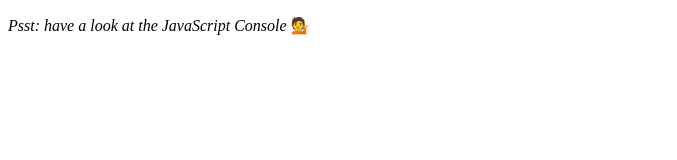
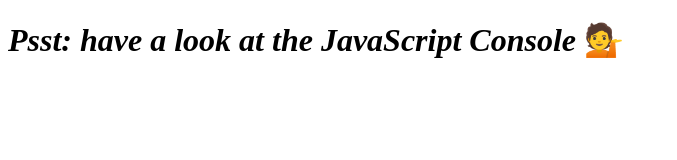
Before and after one commit to newlomar/array-cardio-day-1, a plain HTML site: page index.html in a window 1280 px wide. Shown: the whole page, without its empty margins (0-677 px from the left). Drawn offline with Linux system fonts and the light colour scheme.

Commit message:
changing html message tag from p to h1

```diff
--- a/index.html
+++ b/index.html
@@ -5,7 +5,7 @@
   <title>Array Cardio 💪</title>
 </head>
 <body>
-  <p><em>Psst: have a look at the JavaScript Console</em> 💁</p>
+  <h1><em>Psst: have a look at the JavaScript Console</em> 💁</h1>
   <script src="./script.js"></script>
 </body>
 </html>
```
